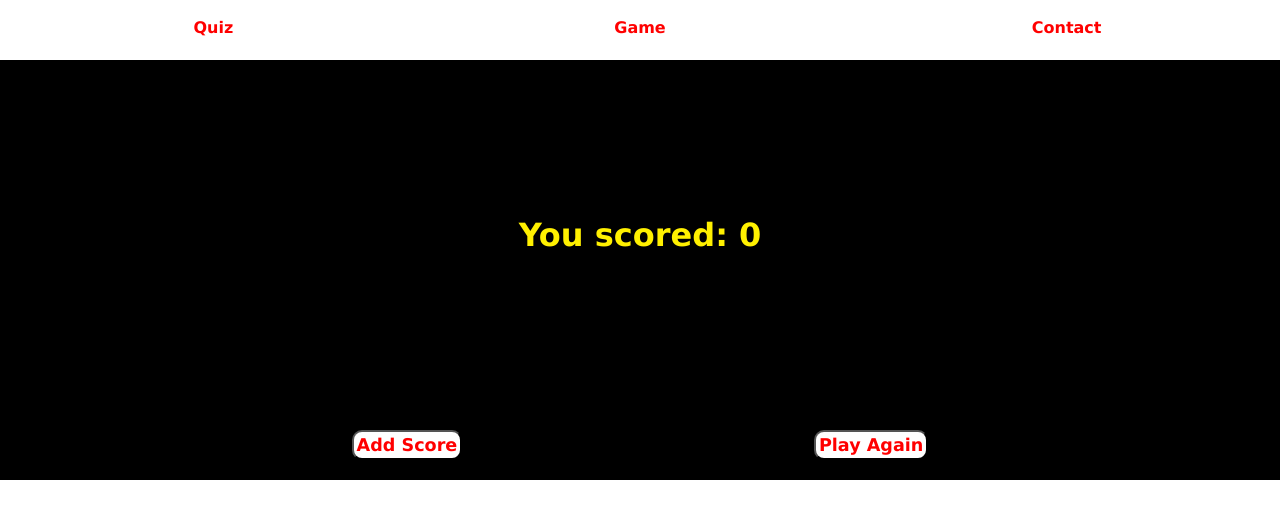
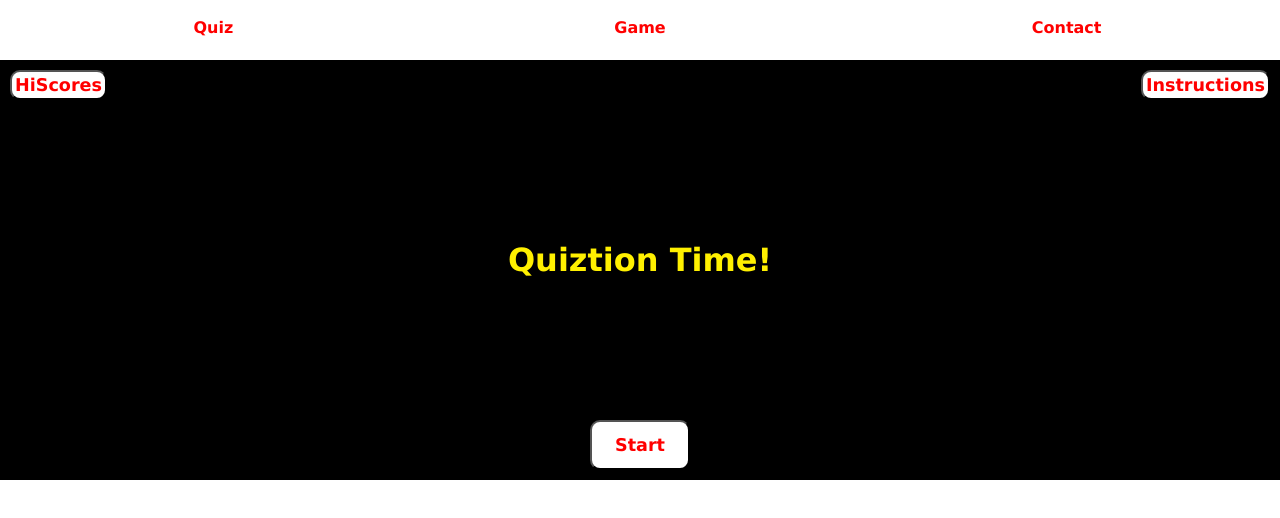
Before and after one commit to JarradBaker/CI_PP2_GameSpace, a plain HTML site: page index.html in a window 1280 px wide. Drawn offline with Linux system fonts and the light colour scheme.

Commit message:
Fix: font color on h1s

```diff
--- a/assets/css/style.css
+++ b/assets/css/style.css
@@ -76,6 +76,7 @@ header nav ul li a {
     justify-content: space-between;
     align-items: center;
     height: 50px;
+    padding: 0 10px;
 }
 
 #start-menu #menu-buttons button {
@@ -87,6 +88,8 @@ header nav ul li a {
     text-align: center;
     display: flex;
     align-items: center;
+    justify-content: center;
+    color: #FFF000;
 }
 
 #start-menu #start-button-area {
@@ -129,6 +132,7 @@ header nav ul li a {
     display: flex;
     align-items: center;
     justify-content: center;
+    color: #FFF000;
 }
 
 
--- a/assets/js/quiz.js
+++ b/assets/js/quiz.js
@@ -16,6 +16,7 @@ const question = document.getElementById('question');
 const startBtn = document.getElementById('start-button');
 const playAgainBtn = document.getElementById('play-again');
 const addHiscoreBtn = document.getElementById('add-hiscore');
+const scoreOutput = document.getElementById('score-output');
 
 startBtn.addEventListener('click', startQuiz);
 answerOne.addEventListener('click', checkAnswer);
@@ -94,6 +95,7 @@ function decrementLifeScore() {
 function endGame() {
     mainQuiz.classList.add('hidden');
     gameOver.classList.remove('hidden');
+    scoreOutput.innerText = correctScoreValue;
 }
 
 /**
--- a/index.html
+++ b/index.html
@@ -22,14 +22,14 @@
 
     <div class="game-container">
 
-        <div id="start-menu" class="hidden">
+        <div id="start-menu" class="">
             <div id="menu-buttons">
                 <button id="hiScores" class="btn-menu btn">HiScores</button>
                 <button id="about-button" class="btn-menu btn">Instructions</button>
             </div>
 
             <div id="question-area">
-                <h1 class="big-txt">Quiztion Time!</h1>
+                <h1>Quiztion Time!</h1>
             </div>
 
             <div id="start-button-area">
@@ -53,7 +53,7 @@
             </div>
         </div>
 
-        <div id="game-over" class="">
+        <div id="game-over" class="hidden">
             <div id="results" class="">
                 <h1 class="big-txt">You scored: <span id="score-output">0</span></h1>
             </div>
```
